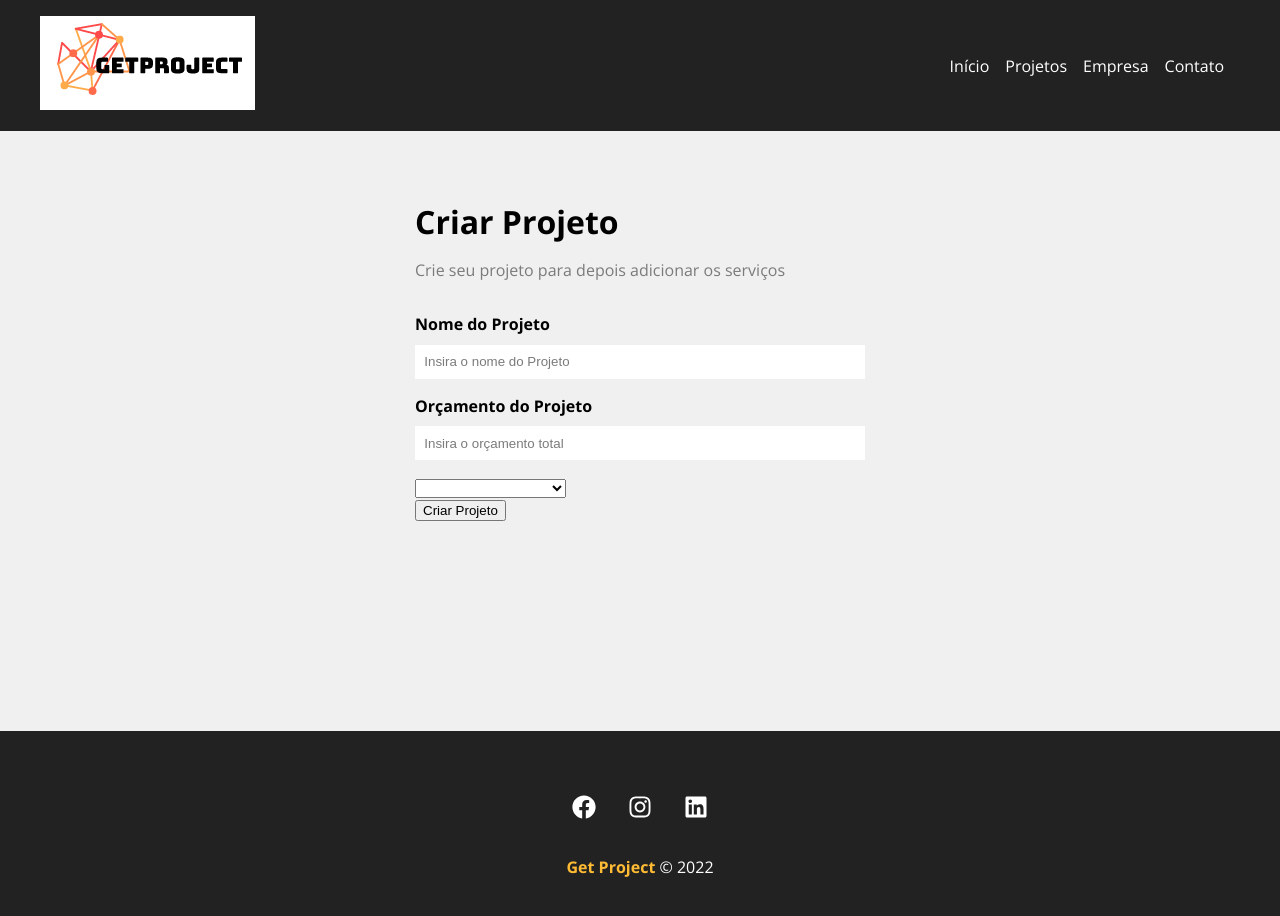
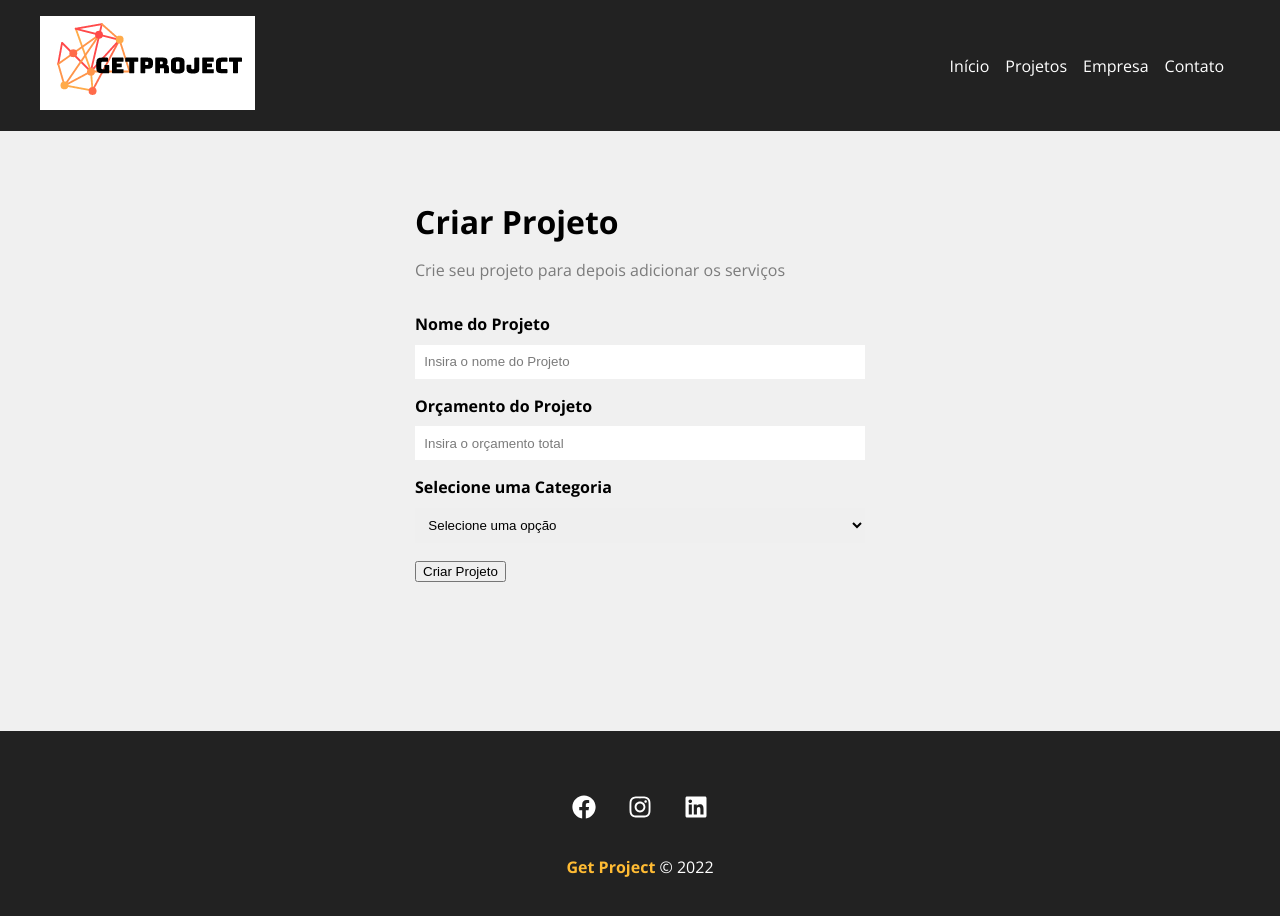
Before and after one commit to paulpessoa/get-project, a React (Create React App) app: page /newproject in a window 1280 px wide. Shown: the top 916 px of the page. Built offline with nearby package versions, Linux system fonts and the light colour scheme.

Commit message:
select style

```diff
--- /dev/null
+++ b/src/components/form/Select.js
@@ -0,0 +1,14 @@
+import styles from './Select.module.css';
+
+function Select({text, name, options, handleOnChange, value}){
+    return (
+        <div className={styles.form_control}>
+            <label htmlFor={name}>{text}</label>
+            <select name={name} id={name}>
+                <option> Selecione uma opção </option>
+            </select>
+        </div>
+    )
+}
+
+export default Select;
--- /dev/null
+++ b/src/components/form/Select.module.css
@@ -0,0 +1,16 @@
+.form_control {
+    display: flex;
+    flex-direction: column;
+    margin-bottom: 1em;
+}
+
+.form_control label {
+    margin-bottom:  .6em;
+    font-weight: bold;
+}
+
+.form_control select {
+    padding: 0.7em;
+    border-radius: 0;
+    border: none;
+}
--- a/src/components/project/ProjectForm.js
+++ b/src/components/project/ProjectForm.js
@@ -1,4 +1,5 @@
 import Input from '../form/Input';
+import Select from '../form/Select';
 import styles from './ProjectForm.module.css';
 
 
@@ -12,9 +13,7 @@
                 <Input type="number" text="Orçamento do Projeto" name="budget" placeholder="Insira o orçamento total"/>
             </div>
             <div>
-                <select name="category_id">
-                    <option disabled>Selecione a categoria</option>
-                </select>
+               <Select name="category_id" text="Selecione uma Categoria"/>
             </div>
             <div>
                 <input type="submit" value="Criar Projeto"/>
```
